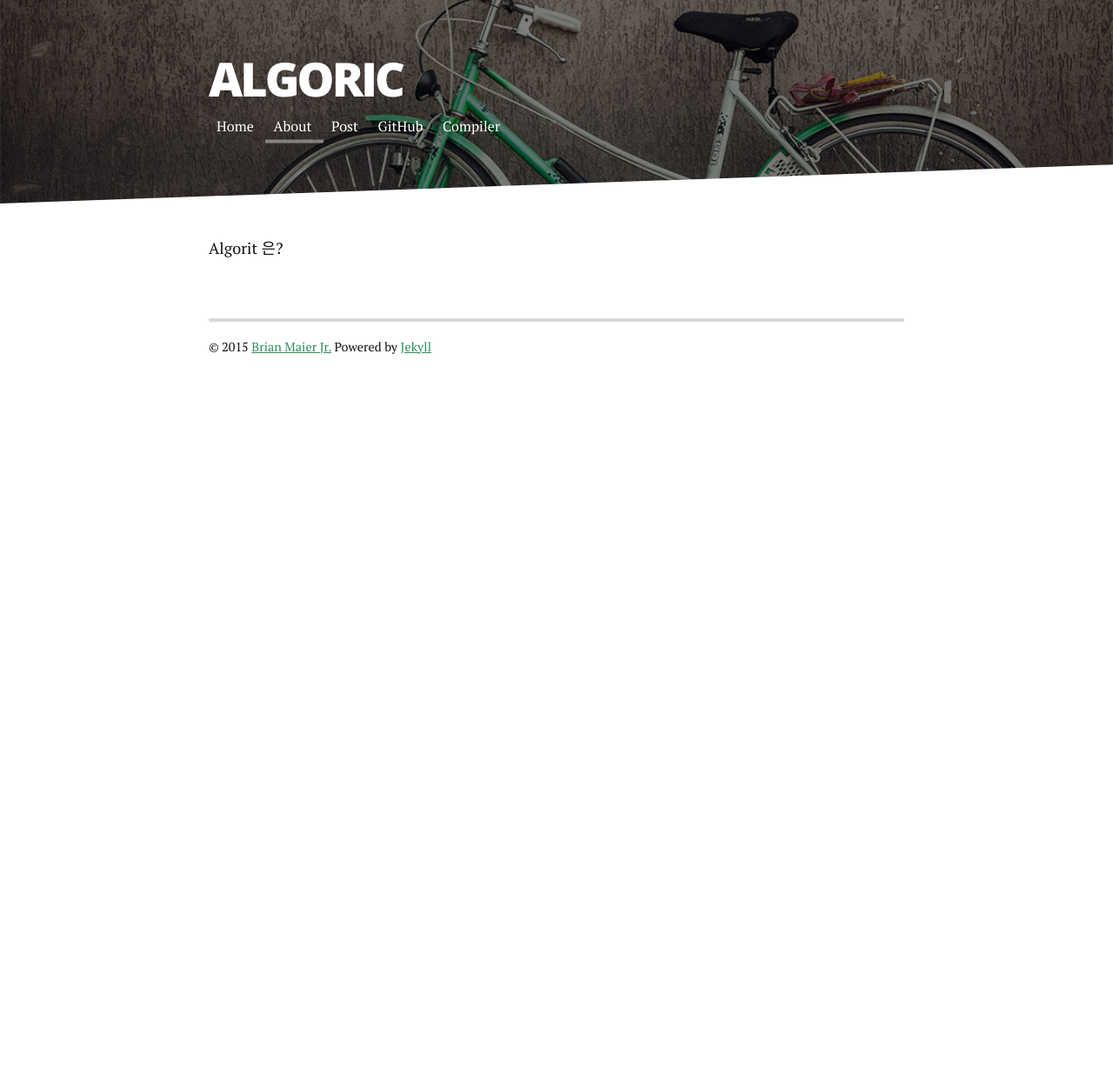
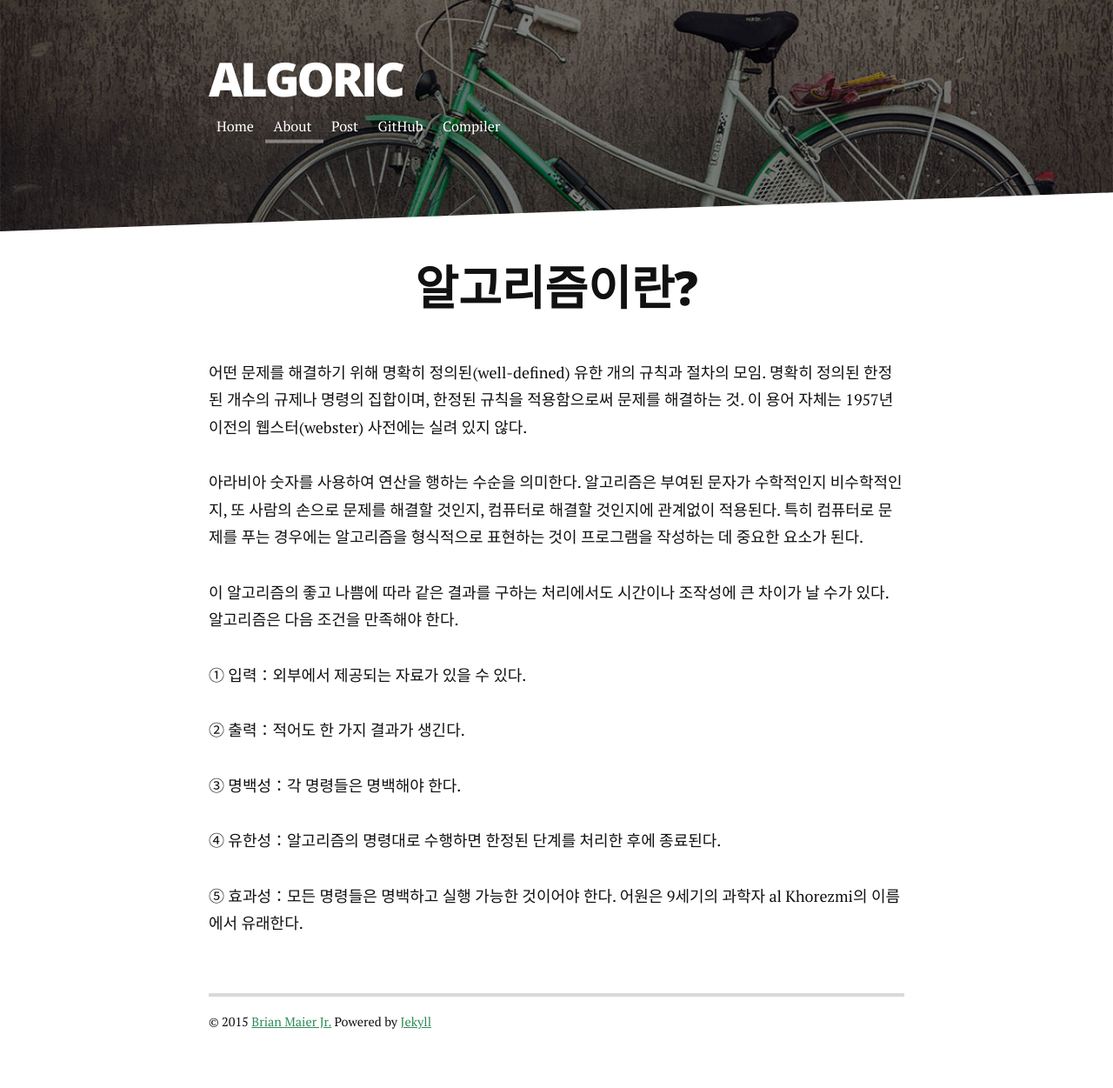
Before and after one commit to lsg154/lsg154.github.io, a Jekyll site: the page built from about.md, in a window 1280 px wide. Shown: the whole page at 87% size. Built offline with Jekyll 4.4.1, drawn with Linux system fonts in a browser that asks for light colours; nearby versions of some CDN libraries; Markdown is read by kramdown in place of the engine named in the settings; before the commit the page ends 900 px from its top, so only the background shows below that.

Commit message:
Update about.md

```diff
--- a/about.md
+++ b/about.md
@@ -3,4 +3,15 @@
 title: About Algorit
 ---
 
-Algorit 은?
+<h1 class="pageTitle">알고리즘이란?</h1>
+<p>어떤 문제를 해결하기 위해 명확히 정의된(well-defined) 유한 개의 규칙과 절차의 모임. 명확히 정의된 한정된 개수의 규제나 명령의 집합이며, 한정된 규칙을 적용함으로써 문제를 해결하는 것. 이 용어 자체는 1957년 이전의 웹스터(webster) 사전에는 실려 있지 않다.</p>
+<p>아라비아 숫자를 사용하여 연산을 행하는 수순을 의미한다. 알고리즘은 부여된 문자가 수학적인지 비수학적인지, 또 사람의 손으로 문제를 해결할 것인지, 컴퓨터로 해결할 것인지에 관계없이 적용된다. 특히 컴퓨터로 문제를 푸는 경우에는 알고리즘을 형식적으로 표현하는 것이 프로그램을 작성하는 데 중요한 요소가 된다.</p>
+<p>이 알고리즘의 좋고 나쁨에 따라 같은 결과를 구하는 처리에서도 시간이나 조작성에 큰 차이가 날 수가 있다. 알고리즘은 다음 조건을 만족해야 한다.</p>
+<p></p>
+<p></p>
+<p></p>
+<p>① 입력：외부에서 제공되는 자료가 있을 수 있다.</p>
+<p>② 출력：적어도 한 가지 결과가 생긴다.</p>
+<p>③ 명백성：각 명령들은 명백해야 한다.</p>
+<p>④ 유한성：알고리즘의 명령대로 수행하면 한정된 단계를 처리한 후에 종료된다.</p>
+<p>⑤ 효과성：모든 명령들은 명백하고 실행 가능한 것이어야 한다. 어원은 9세기의 과학자 al Khorezmi의 이름에서 유래한다.</p>
```
